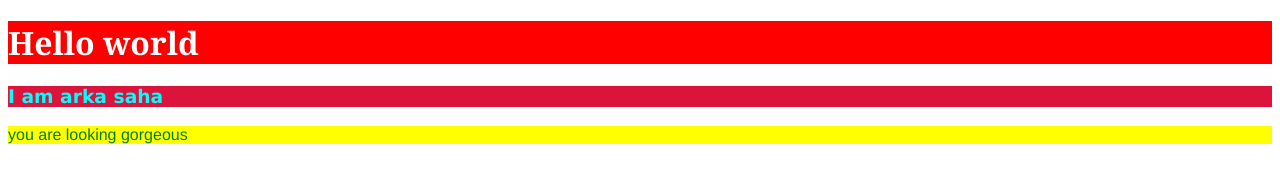
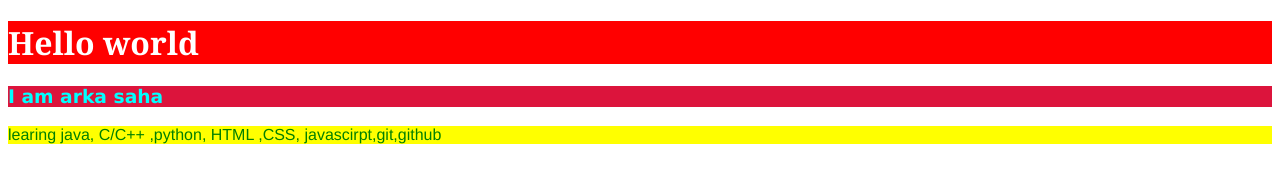
Before and after one commit to arkagdsc/file1, a plain HTML site: page index.html in a window 1280 px wide. Drawn offline with Linux system fonts and the light colour scheme.

Commit message:
Add files

```diff
--- a/index.html
+++ b/index.html
@@ -9,6 +9,6 @@
 <body>
     <h1>Hello world</h1>
     <h3>I am arka saha</h3>
-    <p>you are looking gorgeous</p>
+    <p>learing java, C/C++ ,python, HTML ,CSS, javascirpt,git,github</p>
 </body>
 </html>
```
